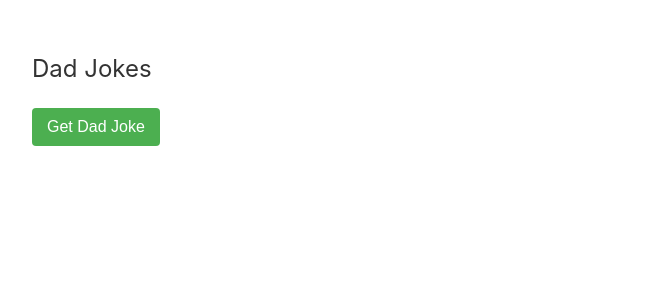
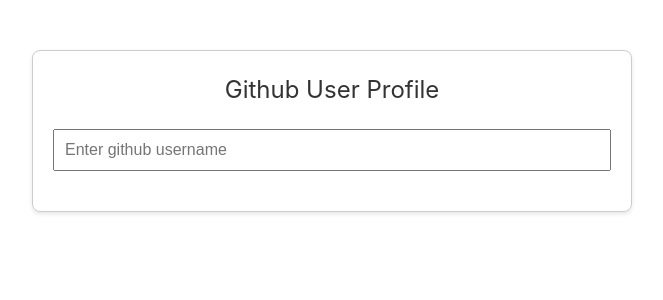
Before and after one commit to danelian/vue-projects, a Vue app: page / in a window 1280 px wide. Shown: the top 300 px of the page, without its empty margins (308-971 px from the left). Built offline with nearby package versions, Linux system fonts and the light colour scheme.

Commit message:
9. Github Users Search

```diff
--- a/src/App.vue
+++ b/src/App.vue
@@ -1,9 +1,9 @@
 <script setup>
-import DadJokes from './components/DadJokes.vue'
+import GithubUsersSearch from './components/GithubUsersSearch.vue'
 </script>
 
 <template>
-  <DadJokes />
+  <GithubUsersSearch />
 </template>
 
 <style scoped>
--- /dev/null
+++ b/src/components/GithubUsersSearch.vue
@@ -0,0 +1,105 @@
+<script setup>
+import { ref } from 'vue'
+
+const username = ref('')
+const userProfile = ref(null)
+const error = ref(null)
+
+const getUserProfile = async () => {
+  try {
+    const response = await fetch(`https://api.github.com/users/${username.value}`)
+    const data = await response.json()
+
+    if (response.ok) {
+      userProfile.value = data
+      error.value = null
+    } else {
+      userProfile.value = null
+      error.value = `Error: ${data.message}`
+    }
+  } catch (err) {
+    console.error('Error fetching data:', err)
+    error.value = 'An error occured while fetching data.'
+  }
+}
+</script>
+
+<template>
+  <div class="github-profile-viewer">
+    <h1 class="app-title">Github User Profile</h1>
+    <div class="input-container">
+      <input v-model="username" placeholder="Enter github username" @input="getUserProfile" />
+    </div>
+    <div v-if="userProfile" class="user-profile">
+      <img :src="userProfile.avatar_url" :alt="userProfile.login" />
+      <div class="user-details">
+        <p><strong>Name: </strong> {{ userProfile.login }}</p>
+        <p><strong>Location: </strong> {{ userProfile.location }}</p>
+        <p><strong>Followers: </strong> {{ userProfile.followers }}</p>
+        <p><strong>Following: </strong> {{ userProfile.following }}</p>
+        <p><strong>Public Repos: </strong> {{ userProfile.public_repos }}</p>
+      </div>
+      <div v-if="error" class="error-message">
+        {{ error }}
+      </div>
+    </div>
+  </div>
+</template>
+
+<style scoped>
+.github-profile-viewer {
+  max-width: 600px;
+  margin: 50px auto;
+  padding: 20px;
+  text-align: center;
+  border: 1px solid #ccc;
+  border-radius: 8px;
+  box-shadow: 0 2px 4px rgba(0, 0, 0, 0.1);
+}
+
+.app-title {
+  font-size: 24px;
+  margin-bottom: 20px;
+  color: #333;
+}
+
+.input-container {
+  margin-bottom: 20px;
+}
+
+input {
+  width: 100%;
+  padding: 10px;
+  font-size: 16px;
+}
+
+.user-profile {
+  margin-top: 20px;
+}
+
+h2 {
+  font-size: 20px;
+  margin-bottom: 10px;
+  color: #333;
+}
+
+img {
+  width: 150px;
+  border-radius: 50%;
+  margin-bottom: 20px;
+}
+
+.user-details {
+  text-align: left;
+}
+
+p {
+  font-size: 16px;
+  margin-bottom: 10px;
+}
+
+.error-message {
+  color: #e74c3c;
+  margin-top: 20px;
+}
+</style>
```
